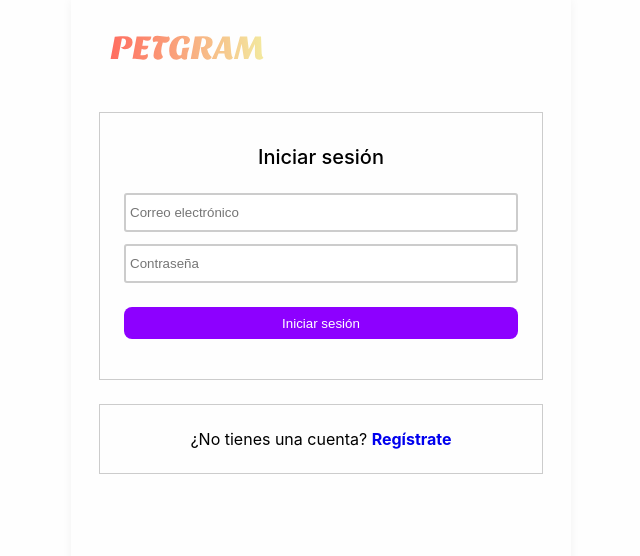
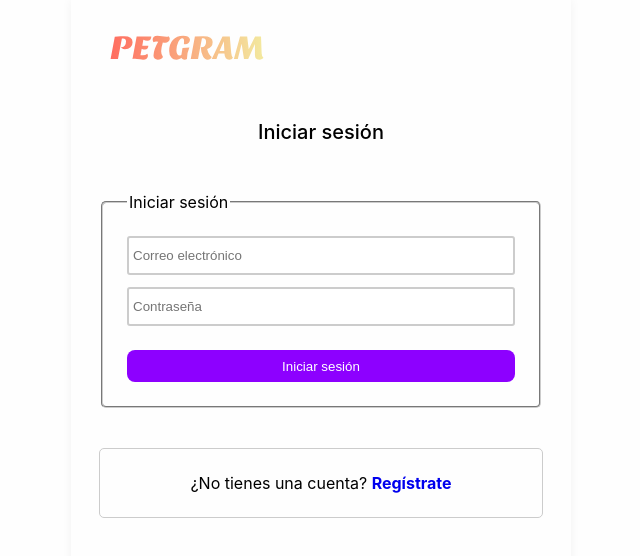
Before and after one commit to amaneiro7/petgram, a React (Vite) app: page /login in a window 1280 px wide. Shown: the top 556 px of the page, without its empty margins (319-959 px from the left). Built offline with nearby package versions, Linux system fonts and the light colour scheme.

Commit message:
se modifico la smeantica del formulario

```diff
--- a/src/App/ErrorBoundary.jsx
+++ b/src/App/ErrorBoundary.jsx
@@ -19,7 +19,7 @@ export default class ErrorBoundary extends React.Component {
   render () {
     if (this.state.hasError) {
       // You can render any custom fallback UI
-      return <h1>Something went wrong.</h1>
+      return this.props.fallback
     }
 
     return this.props.children
--- a/src/components/UserForm/index.jsx
+++ b/src/components/UserForm/index.jsx
@@ -1,5 +1,6 @@
 import React, { lazy } from 'react'
 import PropTypes from 'prop-types'
+import { Fieldset } from './style'
 
 const SubmitButton = lazy(() => import('@/components/SubmitButton').then(module => ({ default: module.SubmitButton })))
 const Form = lazy(() => import('./style').then(module => ({ default: module.Form })))
@@ -15,11 +16,14 @@ const Small = lazy(() => import('./style').then(module => ({ default: module.Sma
 export const UserForm = ({ handleSubmit, title, error, disabled, InputList = [], link, linkInfo, linkTitle, children, buttonActionName }) => {
   return (
     <Wrapper>
-      <Section>
-        <Title>{title}</Title>
-        <Form
-          onSubmit={handleSubmit}
-        >
+      {/* <Section> */}
+      <Title>{title}</Title>
+      <Form
+        onSubmit={handleSubmit}
+      >
+        <Fieldset>
+          <legend>{buttonActionName}</legend>
+
           {error && <Error>{error}</Error>}
           {InputList.map(element =>
             <Input
@@ -30,8 +34,9 @@ export const UserForm = ({ handleSubmit, title, error, disabled, InputList = [],
             />)}
           <Small>{children}</Small>
           <SubmitButton disabled={disabled}>{buttonActionName}</SubmitButton>
-        </Form>
-      </Section>
+        </Fieldset>
+      </Form>
+      {/* </Section> */}
       <Section>
         <P>{linkInfo} <Link to={link}>{linkTitle}</Link></P>
       </Section>
--- a/src/components/UserForm/style.js
+++ b/src/components/UserForm/style.js
@@ -13,13 +13,19 @@ export const Wrapper = styled.div`
 export const Section = styled.section`
     padding: 24px;
     border: 1px solid #ccc;
-`
+    border-radius: 5px;
+    `
+export const Fieldset = styled.fieldset`
+    padding: 24px;
+    border-color:#ccc;
+    border-radius: 5px;
+    display: flex;
+    flex-direction: column;
+    gap: 12px;
+    `
 
 export const Form = styled.form`
     padding: 16px 0;
-    display: flex;
-    flex-direction: column;
-    gap: 12px;
 `
 
 export const Input = styled.input`
```
